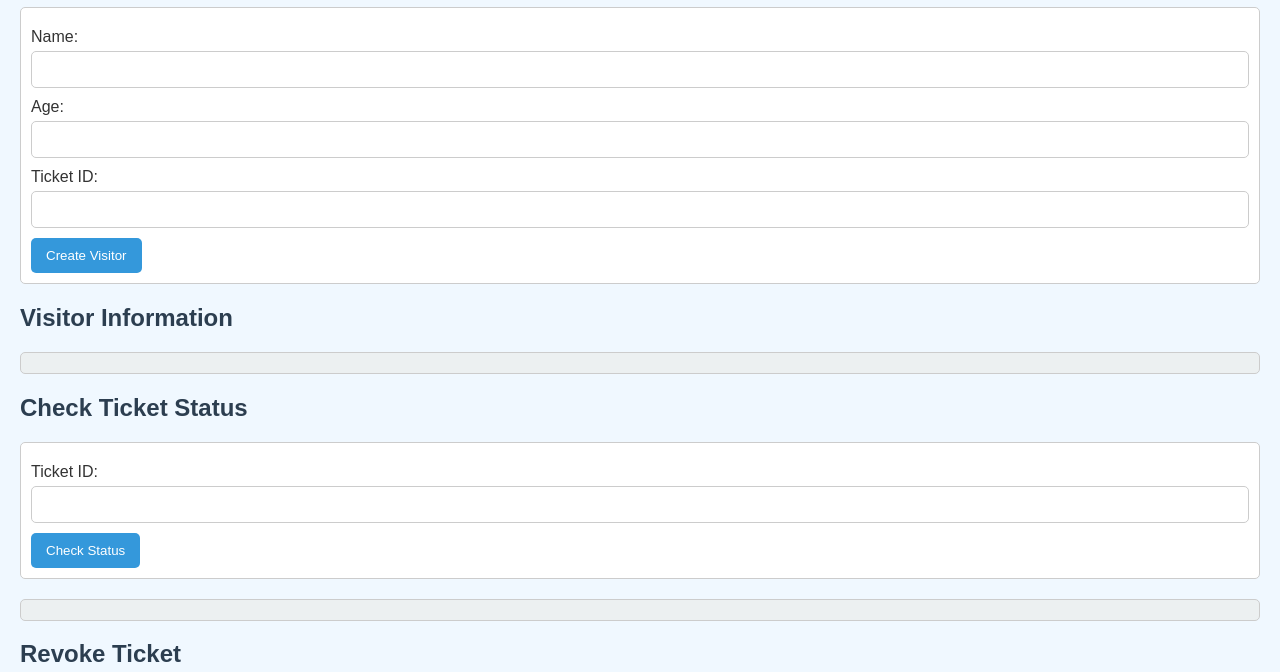
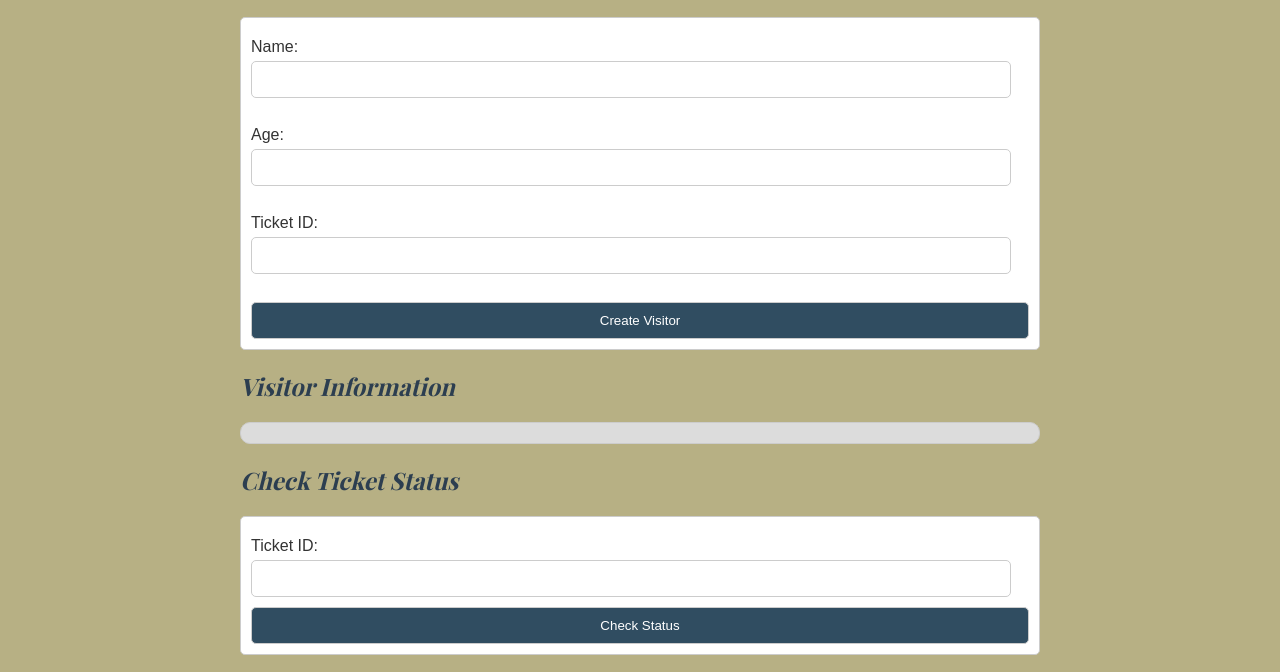
Before and after one commit to Kemboijames7/amusement-park, a plain HTML site: page index.html in a window 1280 px wide. Shown: the part 121-793 px from the top of the page. Drawn offline with nearby package versions, Linux system fonts and the light colour scheme.

Commit message:
Cascade the UI

```diff
--- a/index.html
+++ b/index.html
@@ -8,14 +8,14 @@
 </head>
 <body>
     <h1>Amusement Park Visitor Management</h1>
-
+    <div class="container">
     <h2>Create Visitor</h2>
     <form id="visitor-form">
         <label for="name">Name:</label>
         <input type="text" id="name" required>
         <br>
         <label for="age">Age:</label>
-        <input type="number" id="age" required>
+        <input type="text" id="age" required>
         <br>
         <label for="ticketId">Ticket ID:</label>
         <input type="text" id="ticketId" required>
@@ -40,6 +40,10 @@
     <h2>Check GTC Version</h2>
     <button id="gtc-button">Check GTC Version</button>
     <div id="gtc-info"></div>
+</div>
+<footer>
+    Amusement Park Visitor Management &nspb
+</footer>
 
     <script src="main.js"></script>
 </body>
--- a/main.js
+++ b/main.js
@@ -53,17 +53,19 @@ document.getElementById('visitor-form').addEventListener('submit', function(even
     const ticketId = document.getElementById('ticketId').value;
     const visitor = createVisitor(name, age, ticketId);
     document.getElementById('visitor-info').innerText = JSON.stringify(visitor, null, 2);
-   // Change the color of the text area
-   changeTextAreaColor();
+     // Change the color of the text area
+     changeTextAreaColor();
 });
 
+
 function changeTextAreaColor() {
-    const textArea = document.getElementById('myTextArea');
-    textArea.style.backgroundColor = 'lightblue'; // Change the background color
-    textArea.style.color = 'darkblue'; // Change the text color
+    const textArea = document.getElementById('visitor-info','status-info','gtc-info');
+    textArea.style.backgroundColor = 'gainsboro'; // Change the background color
+    textArea.style.color = '#466e78'; // Change the text color
     // You can also change other properties, such as border color, font, etc.
-    textArea.style.borderColor = 'blue';
+    textArea.style.borderColor = '#0f1a2c';
 }
+
 
 document.getElementById('status-form').addEventListener('submit', function(event) {
     event.preventDefault();
@@ -76,6 +78,7 @@ document.getElementById('revoke-button').addEventListener('click', function() {
     const visitor = JSON.parse(document.getElementById('visitor-info').innerText);
     const updatedVisitor = revokeTicket(visitor);
     document.getElementById('visitor-info').innerText = JSON.stringify(updatedVisitor, null, 2);
+
 });
 
 document.getElementById('gtc-button').addEventListener('click', function() {
--- a/style.css
+++ b/style.css
@@ -8,27 +8,32 @@
   --text-light: #64748b;
   --extra-light: #f8fafc;
   --white: #fff;
-  --max-width: 1200px;
+  /* --max-width: 1200px; */
   --header-font: "Playfair Display", serif;
 }
 
 
- {
-    padding: 0;
-    margin: 0;
-    box-sizing: border-box;
-}
 
 body {
-            font-family: Arial, sans-serif;
-            margin: 20px;
-            background-color: #f0f8ff;
-            color: #333;
+    font-family: Arial, sans-serif;
+   background-color: #b7b084;
+    color: #333;
+   max-width: 800px;
+   margin: auto;
+
         }
+
+
 
         h1, h2 {
             color: #2c3e50;
+            font-family:var(--header-font);
+            font-weight: 700;
+            font-style: italic;
         }
+
+
+
 
         form {
             margin-bottom: 20px;
@@ -37,30 +42,38 @@ body {
             border-radius: 5px;
             background-color: #fff;
             border-radius: 5px solid --tertiary-color;
+            display: flex;
+            flex-direction: column;
+
+           /* flex-direction: column; */
 
 
-
-        }
+              }
 
         label {
-            display: block;
+
             margin-top: 10px;
         }
 
-        input[type="text"], input[type="number"] {
+        input  {
+            align-items: center;
+            justify-content: center;
+            align-content: center;
+
             width: calc(100% - 22px);
-            padding: 10px;
+            padding: 10px 1px;
             margin-top: 5px;
             border: 1px solid #ccc;
             border-radius: 5px;
         }
 
         button {
+
             padding: 10px 15px;
             margin-top: 10px;
-            border: none;
+            border:  1px solid #ccc;
             border-radius: 5px;
-            background-color: #3498db;
+            background-color: #304d61;
             color: white;
             cursor: pointer;
         }
@@ -73,6 +86,8 @@ body {
             margin-top: 10px;
             padding: 10px;
             border: 1px solid #ccc;
-            border-radius: 5px;
-            background-color: #ecf0f1;
+            border-radius: 10px;
+            background-color: gainsboro;
+            white-space: pre-wrap;
+
         }
```
